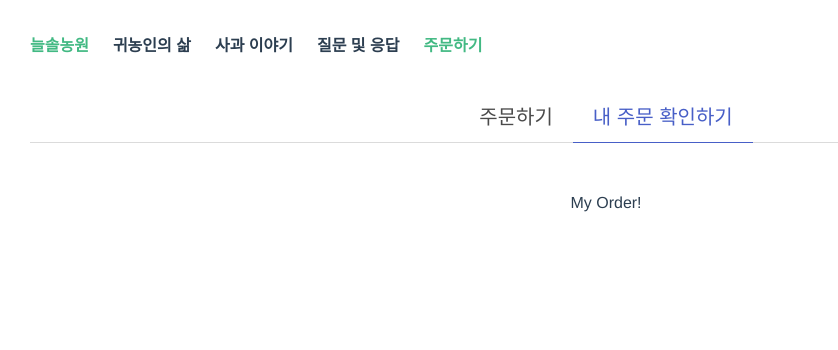
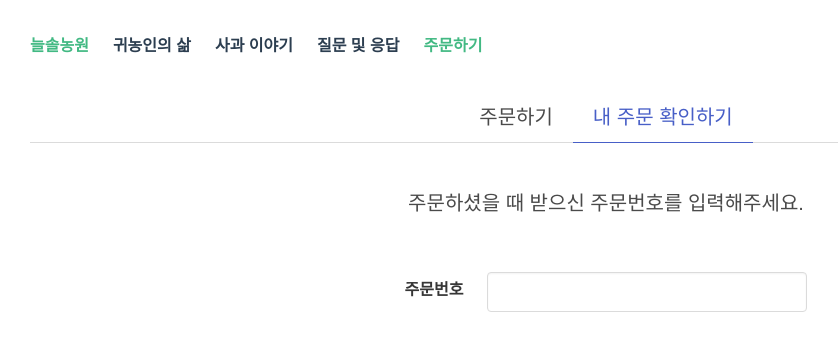
Before and after one commit to Zeniuus/awesome-applejuice, a Vue app in the folder client/: page /order/my-order in a window 1280 px wide. Shown: the top 350 px of the page, without its empty margins (34-872 px from the left). Built offline with nearby package versions, Linux system fonts and the light colour scheme.

Commit message:
Add my-order tab for users to see their orders

```diff
--- a/client/src/components/Order/MyOrder.vue
+++ b/client/src/components/Order/MyOrder.vue
@@ -1,15 +1,102 @@
 <template>
   <div>
-    My Order!
+    <h4 class="subtitle">주문하셨을 때 받으신 주문번호를 입력해주세요.</h4>
+    <div class="form-wrapper">
+      <horizontal-input-field width="20rem">
+        <label slot="label" class="label" for="order-number">주문번호</label>
+        <div slot="input" class="input-wrapper">
+          <input slot="input" id="order-number" class="input"
+                 type="text" v-model="orderNumber"
+                 @input="hideError" @keypress.enter="fetchMyOrder" />
+          <p class="input-msg error" :class="{ 'is-active': hasErrorOccurred }">해당하는 주문이 없습니다.</p>
+        </div>
+      </horizontal-input-field>
+    </div>
+    <div class="order-detail" v-if="orders.length">
+      <table class="table is-fullwidth">
+        <thead>
+        <tr>
+          <!--<th>주문번호</th>-->
+          <th>주문인</th>
+          <th>주문 수량</th>
+          <th>수령인</th>
+          <th>수령인 전화번호</th>
+          <th>수령인 주소</th>
+        </tr>
+        </thead>
+        <tbody>
+        <tr v-for="order in orders">
+          <!--<th>{{ order.order_number }}</th>-->
+          <th>{{ order.sender_name }}</th>
+          <th>{{ order.amount }}</th>
+          <th>{{ order.receiver_name }}</th>
+          <th>{{ order.receiver_phone }}</th>
+          <th>{{ order.receiver_addr }}</th>
+        </tr>
+        </tbody>
+      </table>
+    </div>
   </div>
 </template>
 
 <script>
+import HorizontalInputField from '../HorizontalInputField';
+import { API_URL } from '../../config';
+
 export default {
   name: 'my-order',
+  data() {
+    return {
+      orderNumber: '',
+      hasErrorOccurred: false,
+      orders: [],
+    };
+  },
+  methods: {
+    hideError() {
+      this.hasErrorOccurred = false;
+    },
+    async fetchMyOrder() {
+      let result;
+      try {
+        result = await this.$http.get(`${API_URL}/orders/${this.orderNumber}`);
+      } catch (e) {
+        this.hasErrorOccurred = true;
+        this.orders = [];
+        return;
+      }
+      this.orders = [result.data];
+    },
+  },
+  components: {
+    HorizontalInputField,
+  },
 };
 </script>
 
 <style lang="scss" scoped>
+.form-wrapper {
+  display: inline-block;
+  margin: 2rem 0 4rem;
 
+  #order-number {
+    width: 20rem;
+  }
+
+  .input-wrapper {
+    .input-msg {
+      display: none;
+      font-size: 0.9rem;
+      margin-top: 0.25rem;
+
+      &.error {
+        color: red;
+      }
+
+      &.is-active {
+        display: block;
+      }
+    }
+  }
+}
 </style>
```
